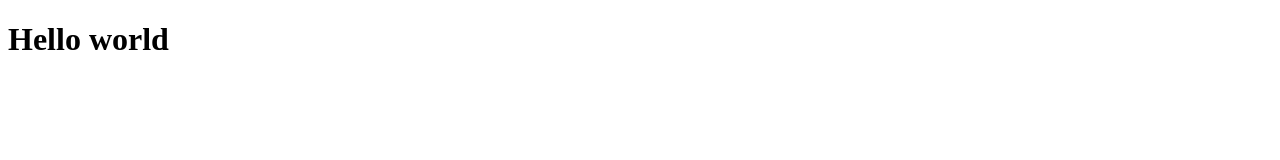
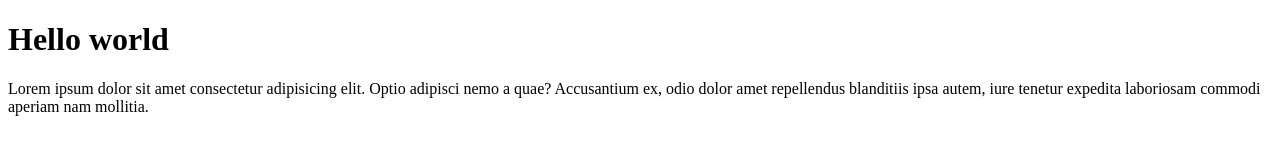
Before and after one commit to neshi00/htmlcss-hello, a plain HTML site: page index.html in a window 1280 px wide. Drawn offline with Linux system fonts and the light colour scheme.

Commit message:
prima aggiunta - commit di prova

```diff
--- a/index.html
+++ b/index.html
@@ -9,6 +9,7 @@
 <body>
 
     <h1>Hello world</h1>
+    <p>Lorem ipsum dolor sit amet consectetur adipisicing elit. Optio adipisci nemo a quae? Accusantium ex, odio dolor amet repellendus blanditiis ipsa autem, iure tenetur expedita laboriosam commodi aperiam nam mollitia.</p>
 
 </body>
 </html>
```
